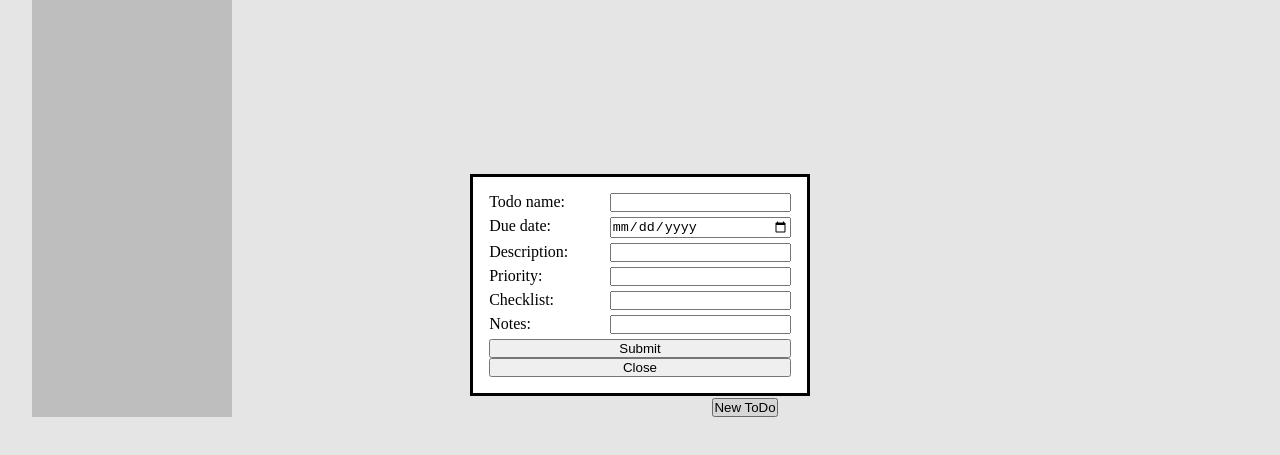
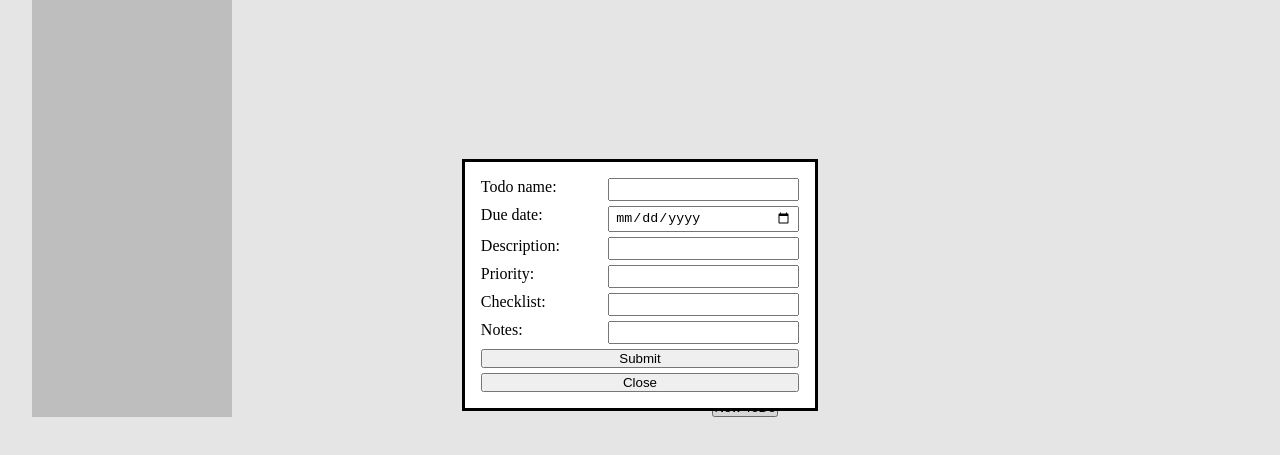
Before and after one commit to Sasquatch8946/Odin-ToDo, a website built with webpack: page src/template.html in a window 1280 px wide. Both pictures are taken after a click on the button "New ToDo". Shown: the part 115-570 px from the top of the page. Built offline with nearby package versions, Linux system fonts and the light colour scheme.

Commit message:
Add padding to form input fields. Add event listener to retrieve input values upon form submission and clear the form.

```diff
--- a/src/index.js
+++ b/src/index.js
@@ -145,6 +145,29 @@ const displayController = (function () {
 		todoCard.style.borderColor = priorityColorCode[todo.priority];
 	}
 
+	const activateFormSubmit = () => {
+		const form = document.querySelector("form");
+		form.addEventListener("submit", (e) => {
+			e.preventDefault();
+			console.log(e.target);
+			const data = new FormData(form);
+			console.log(data.get("Todo name"));
+			const details = [...data.entries()];
+			console.log(details);
+			clearForm();
+		});
+	}
+
+	activateFormSubmit();
+
+	const clearForm = () => {
+		const inputs = document.querySelectorAll("form input");
+		inputs.forEach((input) => {
+			if (input.type != 'submit') {
+				input.value = "";
+			}
+		});
+	}
 
 	return {
 		createProject,
@@ -167,8 +190,13 @@ const todoProject = (function() {
 
 	projects.Today.push(myToDo);
 
+	const addTodo = (projectName, todo) => {
+		projects[projectName].push(todo);
+	}
+
 	return {
 		projects,
+		addTodo,
 	}
 })();
 
--- a/src/styles.css
+++ b/src/styles.css
@@ -16,8 +16,10 @@
     grid-column: 2;
 }
 
-.new-todo {
+.form-row > input {
+    padding: 2px 5px 2px 5px;
 }
+
 
 .project-section {
     display: grid;
@@ -73,6 +75,7 @@
 
 .form-wrapper {
     display: grid;
+    gap: 5px;
 }
 
 dialog {
--- a/src/template.html
+++ b/src/template.html
@@ -21,27 +21,27 @@
                 <form action="">
                     <div class="form-row">
                         <label for="name">Todo name:</label>
-                        <input type="text" id="name">
+                        <input type="text" id="name" name="todoName">
                     </div>
                     <div class="form-row">
                         <label for="dueDate">Due date:</label>
-                        <input type="date" id="dueDate">
+                        <input type="date" id="dueDate" name="dueDate">
                     </div>
                     <div class="form-row">
                         <label for="description">Description:</label>
-                        <input type="text" id="description">
+                        <input type="text" id="description" name="description">
                     </div>
                     <div class="form-row">
                         <label for="priority">Priority:</label>
-                        <input type="text" id="priority">
+                        <input type="text" id="priority" name="priority">
                     </div>
                     <div class="form-row">
                         <label for="checklist">Checklist:</label>
-                        <input type="text" id="checklist">
+                        <input type="text" id="checklist" name="checklist">
                     </div>
                     <div class="form-row">
                         <label for="notes">Notes:</label>
-                        <input type="text" id="notes">
+                        <input type="text" id="notes" name="notes">
                     </div>
                     <input type="submit">
                 </form>
```
